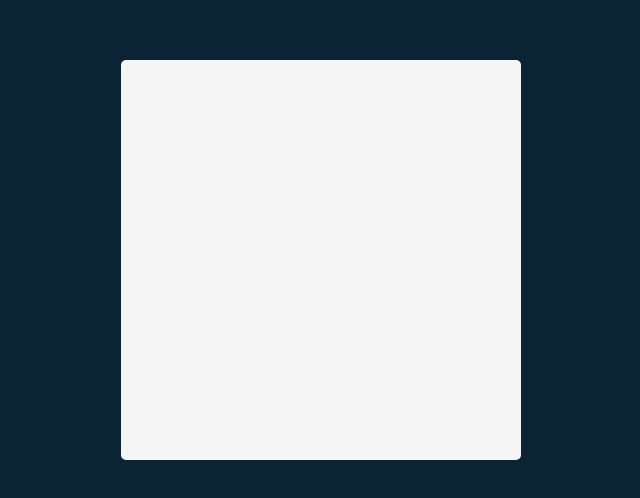
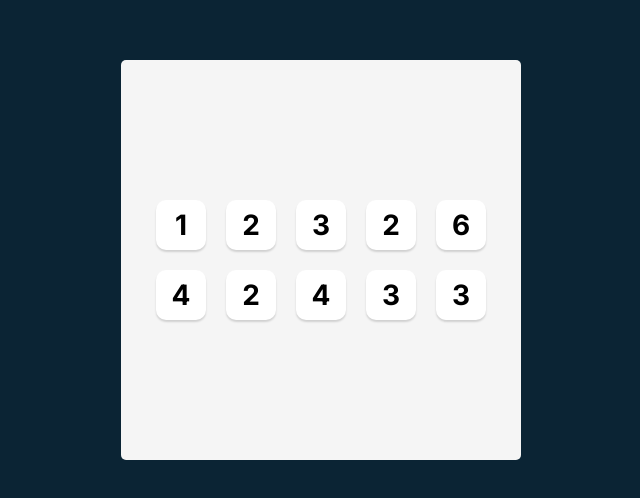
Before and after one commit to Biswas-Souvik/Tenzies, a React (Vite) app: page / in a window 1280 px wide. Shown: the part 140-638 px from the top of the page, without its empty margins (319-959 px from the left). Built offline with nearby package versions, Linux system fonts and the light colour scheme.

Commit message:
Die Components

```diff
--- a/App.jsx
+++ b/App.jsx
@@ -1,3 +1,20 @@
+import { Die } from "./Die";
+
 export default function App() {
-  return <main></main>;
+  return (
+    <main>
+      <div className="dice-container">
+        <Die value={1} />
+        <Die value={2} />
+        <Die value={3} />
+        <Die value={2} />
+        <Die value={6} />
+        <Die value={4} />
+        <Die value={2} />
+        <Die value={4} />
+        <Die value={3} />
+        <Die value={3} />
+      </div>
+    </main>
+  );
 }
--- /dev/null
+++ b/Die.jsx
@@ -0,0 +1,3 @@
+export function Die(props) {
+  return <button>{props.value}</button>;
+}
--- a/index.css
+++ b/index.css
@@ -3,6 +3,7 @@
 }
 
 body {
+  font-family: Inter, sans-serif;
   margin: 0;
   background-color: #0b2434;
   padding: 20px;
@@ -24,4 +25,27 @@
   background-color: #f5f5f5;
   height: 100%;
   border-radius: 5px;
+  display: flex;
+  flex-direction: column;
+  justify-content: center;
+  align-items: center;
 }
+
+.dice-container {
+  display: grid;
+  grid-template: auto auto / repeat(5, 1fr);
+  gap: 20px;
+}
+
+.dice-container button {
+  height: 50px;
+  width: 50px;
+  box-shadow: 0px 2px 2px rgba(0, 0, 0, 0.15);
+  border-radius: 10px;
+  border: none;
+  background-color: white;
+  font-family: Inter, sans-serif;
+  font-size: 1.75rem;
+  font-weight: bold;
+  cursor: pointer;
+}
```
